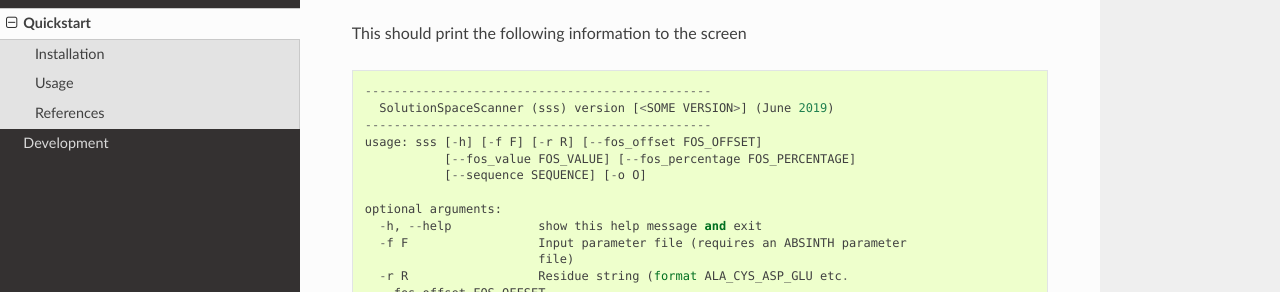
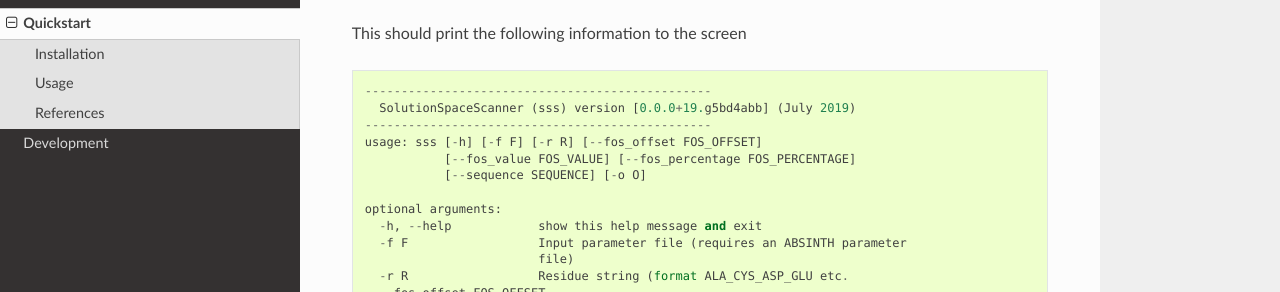
Before and after one commit to alexholehouse/sss, a Sphinx documentation site: the page built from docs/usage/quickstart.rst, in a window 1280 px wide and 900 px high, scrolled down 362 px. Shown: the part 159-451 px from the top of the window. Built offline with Sphinx 7.4.7 and the Read the Docs theme 2.0.0, drawn with Linux system fonts in a browser that asks for light colours.

Commit message:
Fixed version in in help

```diff
--- a/docs/usage/quickstart.rst
+++ b/docs/usage/quickstart.rst
@@ -18,7 +18,7 @@
 This should print the following information to the screen ::
 
 	------------------------------------------------
-	  SolutionSpaceScanner (sss) version [<SOME VERSION>] (June 2019)
+	  SolutionSpaceScanner (sss) version [0.0.0+19.g5bd4abb] (July 2019)
 	------------------------------------------------
 	usage: sss [-h] [-f F] [-r R] [--fos_offset FOS_OFFSET]
 	           [--fos_value FOS_VALUE] [--fos_percentage FOS_PERCENTAGE]
```
